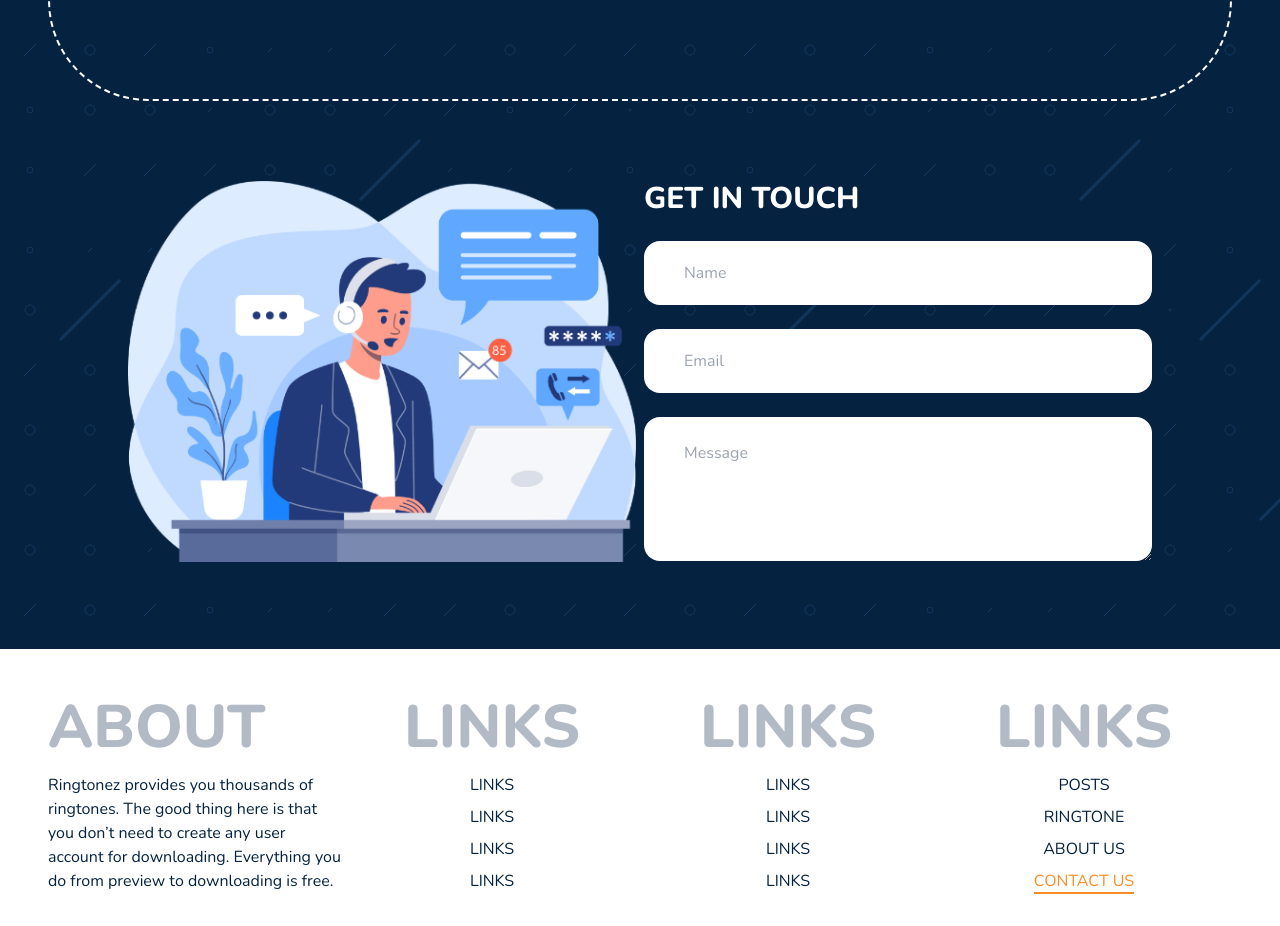
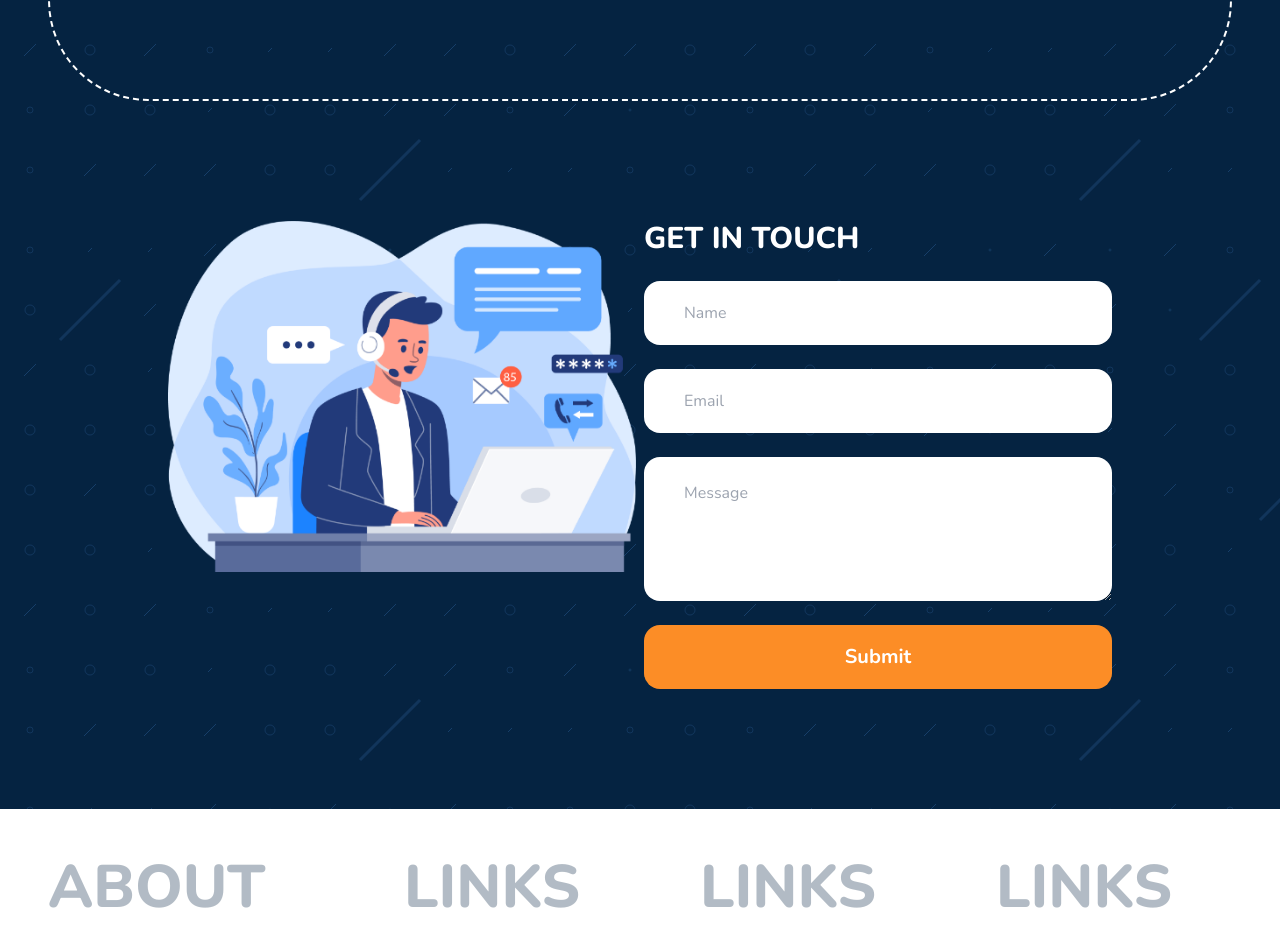
Before and after one commit to dhimankamal/ringtonez-nextjs, a Next.js app: page /contact in a window 1280 px wide. Shown: the part 340-1266 px from the top of the page. Built offline with nearby package versions, Linux system fonts and the light colour scheme.

Commit message:
contact form

```diff
--- a/package.json
+++ b/package.json
@@ -16,6 +16,7 @@
     "framer-motion": "^6.2.8",
     "graphql": "^16.4.0",
     "next": "12.1.1",
+    "nodemailer": "^6.7.5",
     "react": "17.0.2",
     "react-dom": "17.0.2",
     "react-use-downloader": "^1.1.7"
--- /dev/null
+++ b/pages/api/contact.js
@@ -0,0 +1,33 @@
+export default function ContactFrom (req, res) {
+
+
+    let nodemailer = require('nodemailer')
+    console.log(req.body)
+    const transporter = nodemailer.createTransport({
+      port: 465,
+      host: "smtp.hostinger.com",
+         auth: {
+              user: 'ask@dhimaan.in',
+              pass: '',
+           },
+      secure: true,
+    });
+
+    const mailData = {
+        from: 'ask@dhimaan.in',
+        to: 'ask@dhimaan.in',
+        subject: `Message From ${req.body.name}`,
+        text: req.body.message + " | Sent from: " + req.body.email,
+        html: `<div>${req.body.message}</div><p>Sent from: ${req.body.email}</p>`
+    }
+
+    transporter.sendMail(mailData, function (err, info) {
+        if(err)
+          console.log(err)
+        else
+          console.log(info);
+    })
+
+    console.log(req.body)
+    res.send('success')
+   }
--- a/pages/contact.js
+++ b/pages/contact.js
@@ -1,41 +1,98 @@
 import React from 'react'
+import { useState } from 'react'
 import Image from 'next/image'
 import Layout from '../components/Layout'
 import PageHeader from '../components/PageHeader'
 import ContactImage from '../assets/contactImage.png'
 
-export default function contact () {
+export default function Contact () {
+  const [name, setName] = useState('')
+  const [email, setEmail] = useState('')
+  const [message, setMessage] = useState('')
+  const [submitted, setSubmitted] = useState(false)
+
+  const handleSubmit = e => {
+    e.preventDefault()
+    console.log('Sending', name, email, message)
+
+    let data = {
+      name,
+      email,
+      message
+    }
+    console.log('data', data)
+    fetch('/api/contact', {
+      method: 'POST',
+      headers: {
+        Accept: 'application/json, text/plain, */*',
+        'Content-Type': 'application/json'
+      },
+      body: JSON.stringify(data)
+    }).then(res => {
+      console.log('Response received')
+      if (res.status === 200) {
+        console.log('Response succeeded!')
+        setSubmitted(true)
+        setName('')
+        setEmail('')
+        setMessage('')
+      }
+    })
+  }
+
   return (
     <>
       <Layout title='Contact US - Ringtonez'>
         <div>
           <PageHeader title='Contact US' />
-          <div className='flex space-x-2 justify-between mt-10 md:m-20 flex-col space-y-10 md:flex-row md:space-y-0'>
+          <div className='flex space-x-2 justify-between mt-10 md:m-20 flex-col space-y-10 md:flex-row md:space-y-0 p-10'>
             <div className='w-full'>
-              <Image src={ContactImage} width="534" height="401" alt='image'/>
+              <Image src={ContactImage} width='534' height='401' alt='image' />
             </div>
             <div className='w-full'>
-              <form action='' className='grid space-y-6 w-full'>
+              <form  className='grid space-y-6 w-full'>
                 <span className='text-3xl font-extrabold uppercase text-tonez-white'>
                   Get In Touch
                 </span>
                 <input
+                  onChange={e => {
+                    setName(e.target.value)
+                  }}
                   className='rounded-2xl h-16 px-10'
                   type='text'
                   placeholder='Name'
+                  name='name'
+                  value={name}
                 />
                 <input
+                  onChange={e => {
+                    setEmail(e.target.value)
+                  }}
                   className='rounded-2xl h-16 px-10'
                   type='emial'
                   placeholder='Email'
+                  value={email}
                 />
                 <textarea
+                  onChange={e => {
+                    setMessage(e.target.value)
+                  }}
+                  value={message}
                   className='rounded-2xl px-10 py-6'
                   placeholder='Message'
-                  name=''
+                  name='email'
                   id=''
                   rows='4'
                 ></textarea>
+                <button
+                  type='submit'
+                  onClick={e => {
+                    handleSubmit(e)
+                  }}
+                  className='bg-tonez-orange rounded-2xl h-16 px-10 text-xl font-bold text-white'
+                >
+                  Submit
+                </button>
               </form>
             </div>
           </div>
```
Also changed, not shown: 1 other file (tests, documents, lock files or other folders).
